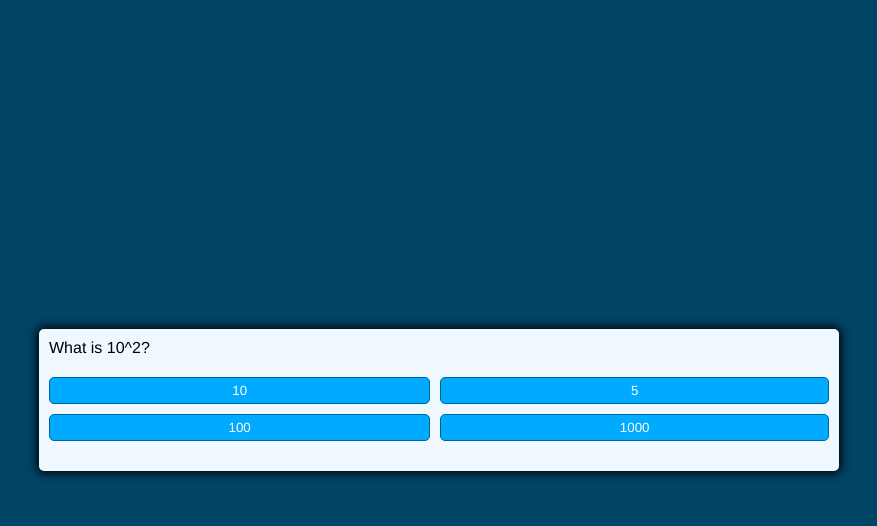
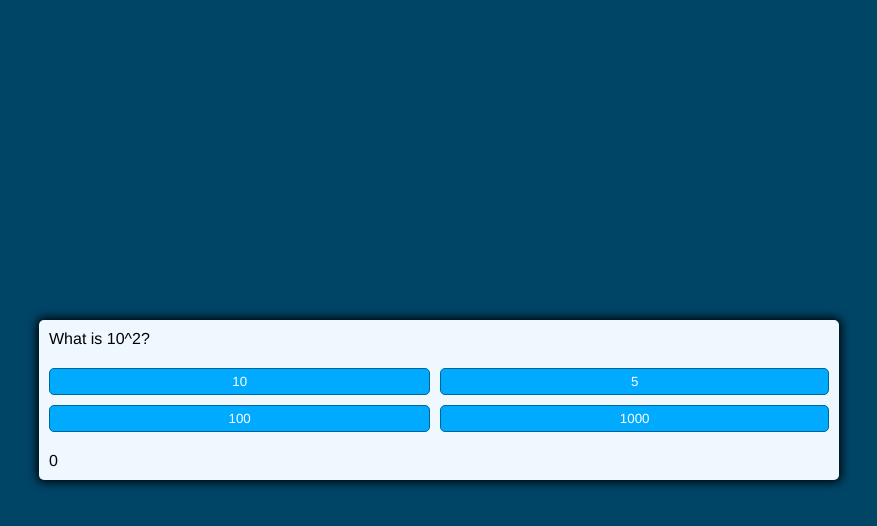
Before and after one commit to begindeveloper/Quiz-App, a plain HTML site: page index.html in a window 1280 px wide. Both pictures are taken after a click on the button "Start". Shown: the whole page, without its empty margins (201-1078 px from the left). Drawn offline with Linux system fonts and the light colour scheme.

Commit message:
updated 22-07-2023

```diff
--- a/app.js
+++ b/app.js
@@ -2,14 +2,15 @@ const startButton = document.getElementById('start-btn')
 const nextButton = document.getElementById('next-btn')
 const questionContainerElement = document.getElementById('question-container')
 const questionELement = document.getElementById('question')
-const answerButtonsElement = document.getElementById('answer-buttons') // Corrected variable name
+const answerButtonsElement = document.getElementById('answer-buttons')
+const scoreElement = document.getElementById('score');
 
-let shuffledQuestions, currentQuestionIndex
+let shuffledQuestions, currentQuestionIndex, score;
 
 startButton.addEventListener('click', startGame)
 nextButton.addEventListener('click', () => {
     currentQuestionIndex++
-    setNextQuestion()
+    setNextQuestion();
 })
 
 function startGame() {
@@ -17,13 +18,14 @@ function startGame() {
     shuffledQuestions = questions.sort(() => Math.random() - .5)
     currentQuestionIndex = 0
     score = 0 // initialize the score
+    scoreElement.innerText = score;
     questionContainerElement.classList.remove('hide')
     setNextQuestion()
 }
 
 function setNextQuestion(){
     resetState()
-    showQuestion(shuffledQuestions[currentQuestionIndex])
+    showQuestion(shuffledQuestions[currentQuestionIndex]);
 }
 
 function showQuestion(question){
@@ -53,6 +55,7 @@ function selectAnswer(e){
     const correct = selectedButton.dataset.correct
     if (correct) {
         score += 10 // increase the score by 10 if the answer is correct
+        scoreElement.innerText = score; // Update the displayed score
     }
     setStatusClass(document.body, correct)
     Array.from(answerButtonsElement.children).forEach((button) =>{
@@ -62,7 +65,8 @@ function selectAnswer(e){
         nextButton.classList.remove('hide')
     } else {
         startButton.innerText = 'Restart'
-        startButton.classList.remove('hide')
+        startButton.classList.remove('hide');
+        score = 0; // Reset the score when the quiz is completed
     }
 }
 
--- a/index.html
+++ b/index.html
@@ -22,6 +22,7 @@
             <button id="start-btn" class="start-btn btn">Start</button>
             <button id="next-btn" class="next-btn btn">Next</button>
         </div>
+        <div id="score">0</div>
     </div>
 </body>
 </html>
```
